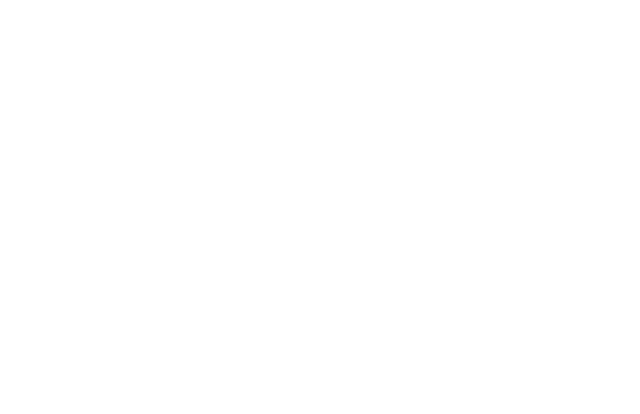
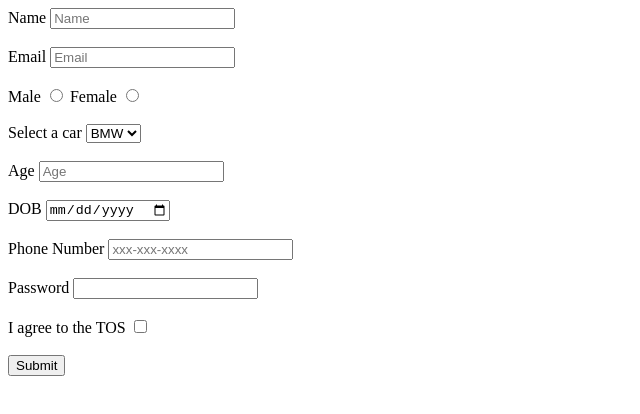
Before and after one commit to acciojob/signup-form-car-VishaliSubramanium, a website: page main.html in a window 1280 px wide. Shown: the whole page, without its empty margins (0-640 px from the left). Drawn offline with Linux system fonts and the light colour scheme.

Commit message:
created a submission

```diff
--- a/main.html
+++ b/main.html
@@ -7,6 +7,62 @@
 </head>
 
 <body>
+	<form method="post">
+
+		<label for="name">Name</label>
+		<input placeholder="Name" type="text" id="name" required>
+		<br>
+		<br>
+
+		<label for="email">Email</label>
+		<input placeholder="Email" type="email" id="email" required>
+		<br>
+		<br>
+
+		<label for="gender_m">Male</label>
+		<input type="radio" id="gender_m" name="gender" required>
+		<label for="gender_f">Female</label>
+		<input type="radio" id="gender_f" name="gender" required>
+		<br>
+		<br>
+
+		<label for="cars">Select a car</label>
+		<select placeholder="--Please choose an option--" id="cars" name="cars" required>
+			<option>BMW</option>
+			<option>Benz</option>
+			<option>Audi</option>
+		</select>
+		<br>
+		<br>
+
+		<label for="age">Age</label>
+		<input placeholder="Age" type="number" id="age" required>
+		<br>
+		<br>
+
+		<label for="dob">DOB</label>
+		<input type="date" id="dob" required>
+		<br>
+		<br>
+
+		<label for="tel">Phone Number</label>
+		<input placeholder="xxx-xxx-xxxx" type="tel" id="tel">
+		<br>
+		<br>
+
+		<label for="password">Password</label>
+		<input type="password" type="password" id="password" required>
+		<br>
+		<br>
+
+		<label for="tos">I agree to the TOS</label>
+		<input type="checkbox" id="tos" required>
+		<br>
+		<br>
+
+		<input type="submit">
+	</form>
+
 	<!-- the entire body must be written by student -->
     <script type="text/javascript" src="./script.js">
 </script>
```
